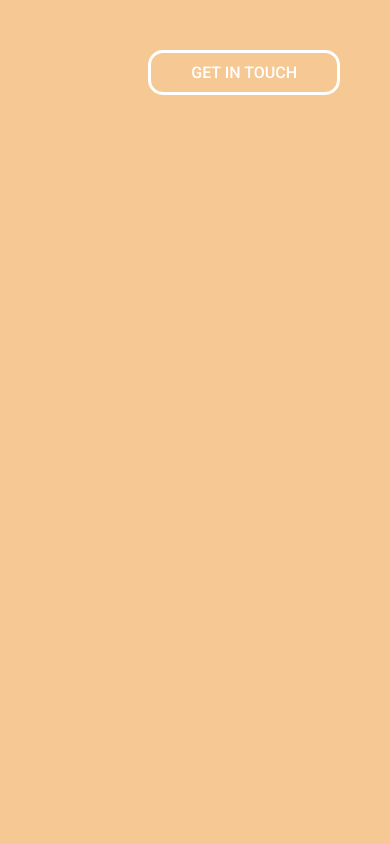
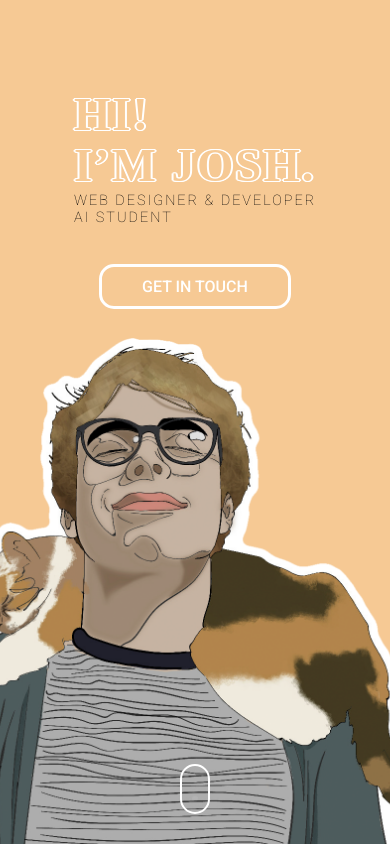
Before and after one commit to joshbruegger/josh.bruegger.it, a website: page index.html in a window 390 px wide. Drawn offline with nearby package versions, Linux system fonts and the light colour scheme; files that its build step writes are made by us from their sources; a web font is replaced by a local one.

Commit message:
Mobile hero progress

```diff
--- a/app/scss/components/header.scss
+++ b/app/scss/components/header.scss
@@ -1,6 +1,11 @@
 @use '../util' as *;
 
 header {
-    margin: var(--spacing-md-sm);
-    text-align: right;
+    padding-top: var(--spacing-md-sm);
+    text-align: center;
+
+    @include breakpoint(large){
+        padding-right: var(--spacing-md-sm);
+        text-align: right;
+    }
 }
--- a/app/scss/components/hero.scss
+++ b/app/scss/components/hero.scss
@@ -1 +1,130 @@
 @use '../util' as *;
+
+.hero{
+    height: 100vh;
+    display: flex;
+    flex-direction: column;
+    align-items: center;
+    justify-content: space-evenly;
+
+
+    &__text {
+        order: 1;
+
+        margin-top: var(--spacing-md);
+
+        text-transform: uppercase;
+
+        text-align: left;
+        display: inline-block;
+
+        display: inline-flex;
+        flex-direction: column;
+        justify-content: center;
+
+        flex-grow: 1;
+
+        h1 {
+            color: var(--pinkish);
+            font-size: 12vw;
+            letter-spacing: 2px;
+            font-family: Allerta;
+            margin: 0;
+        }
+
+        p{
+            margin: 0;
+
+            font-size: 3.7vw;
+
+            font-weight: 100;
+            letter-spacing: 2px;
+        }
+
+
+    }
+
+    &__cta {
+        order: 2;
+
+        display: inline-flex;
+        // justify-content: center;
+        align-items: center;
+
+        flex-grow: 1;
+
+        margin: var(--spacing-sm) 0;
+    }
+
+    &__image {
+        order: 3;
+        height: 60%;
+        width: 100%;
+        background-image: url('/images/me.png');
+        background-position: top;
+        background-repeat: no-repeat;
+        background-size: cover;
+    }
+
+    &__scrollcue {
+        position: absolute;
+        // display: inline-block;
+
+        bottom: 80px;
+        left: 50%;
+        transform: translate(0, -50%);
+
+        color: var(--white);
+        letter-spacing: .1em;
+        text-decoration: none;
+        transition: opacity .3s;
+
+
+        span {
+            position: absolute;
+            top: 0;
+            left: 50%;
+            width: 30px;
+            height: 50px;
+            margin-left: -15px;
+            border: 2px solid #fff;
+            border-radius: 50px;
+            box-sizing: border-box;
+
+            &:hover {
+                opacity: .5;
+            }
+
+            &::before {
+                position: absolute;
+                top: 10px;
+                left: 50%;
+                content: '';
+                width: 6px;
+                height: 6px;
+                margin-left: -3px;
+                background-color: #fff;
+                border-radius: 100%;
+                animation: scrollcueanim 3s infinite;
+                box-sizing: border-box;
+            }
+        }
+    }
+}
+
+@keyframes scrollcueanim {
+  0% {
+    transform: translate(0, 0);
+    opacity: 0;
+  }
+  40% {
+    opacity: 1;
+  }
+  80% {
+    transform: translate(0, 20px);
+    opacity: 0;
+  }
+  100% {
+    opacity: 0;
+  }
+}
--- a/app/scss/globals/layout.scss
+++ b/app/scss/globals/layout.scss
@@ -19,3 +19,18 @@
 		transform: translate(0, 0);
 	}
 }
+
+// Visibility
+.hide-for-mobile {
+    // hide for tablet and mobile
+    @include breakpoint-down(medium){
+        display: none;
+    }
+}
+
+.hide-for-desktop {
+    // hide for desktop viewport width
+    @include breakpoint(large){
+        display: none;
+    }
+}
--- a/app/scss/globals/typography.scss
+++ b/app/scss/globals/typography.scss
@@ -12,3 +12,15 @@ a:visited,
 a:active {
 	text-decoration: none;
 }
+
+.outlined {
+	text-shadow:
+            -1px -1px 0 var(--white),
+            0px -1px 0 var(--white),
+            1px -1px 0 var(--white),
+            -1px 1px 0 var(--white),
+            0px 1px 0 var(--white),
+            1px 1px 0 var(--white),
+            2px 0 0 var(--white),
+            -2px 0 0 var(--white);
+}
--- a/app/scss/util/functions.scss
+++ b/app/scss/util/functions.scss
@@ -4,3 +4,14 @@
 @function rem($pixels, $context: 16) {
 	@return (math.div($pixels, $context)) * 1rem;
 }
+
+@mixin stroke($width, $color) {
+	$shadow: ();
+	@for $i from -$width through $width {
+	  $shadow: append($shadow,#{$width}px #{$i}px $color, comma);
+	  $shadow: append($shadow,#{-$width}px #{$i}px $color, comma);
+	  $shadow: append($shadow,#{$i}px #{$width}px $color, comma);
+	  $shadow: append($shadow,#{$i}px #{-$width}px $color, comma);
+	}
+	text-shadow: $shadow;
+  }
--- a/index.html
+++ b/index.html
@@ -14,10 +14,27 @@
 	</head>
 	<body>
 
+		<header class="hide-for-mobile">
+			<a class="button pinkish"href="#">GET IN TOUCH</a>
+		</header>
+
 		<section class="hero">
-			<header>
+			<div class="hero__text">
+				<h1 class="outlined">
+					Hi! <br>
+					I’m Josh.
+				</h1>
+				<p>
+					WEB DESIGNER & DEVELOPER <br>
+					AI STUDENT
+				</p>
+			</div>
+
+			<div class="hero__cta">
 				<a class="button pinkish"href="#">GET IN TOUCH</a>
-			</header>
+			</div>
+			<div class="hero__image"></div>
+			<a href="#about" class="hero__scrollcue"><span></span></a>
 		</section>
 	</body>
 </html>
```
